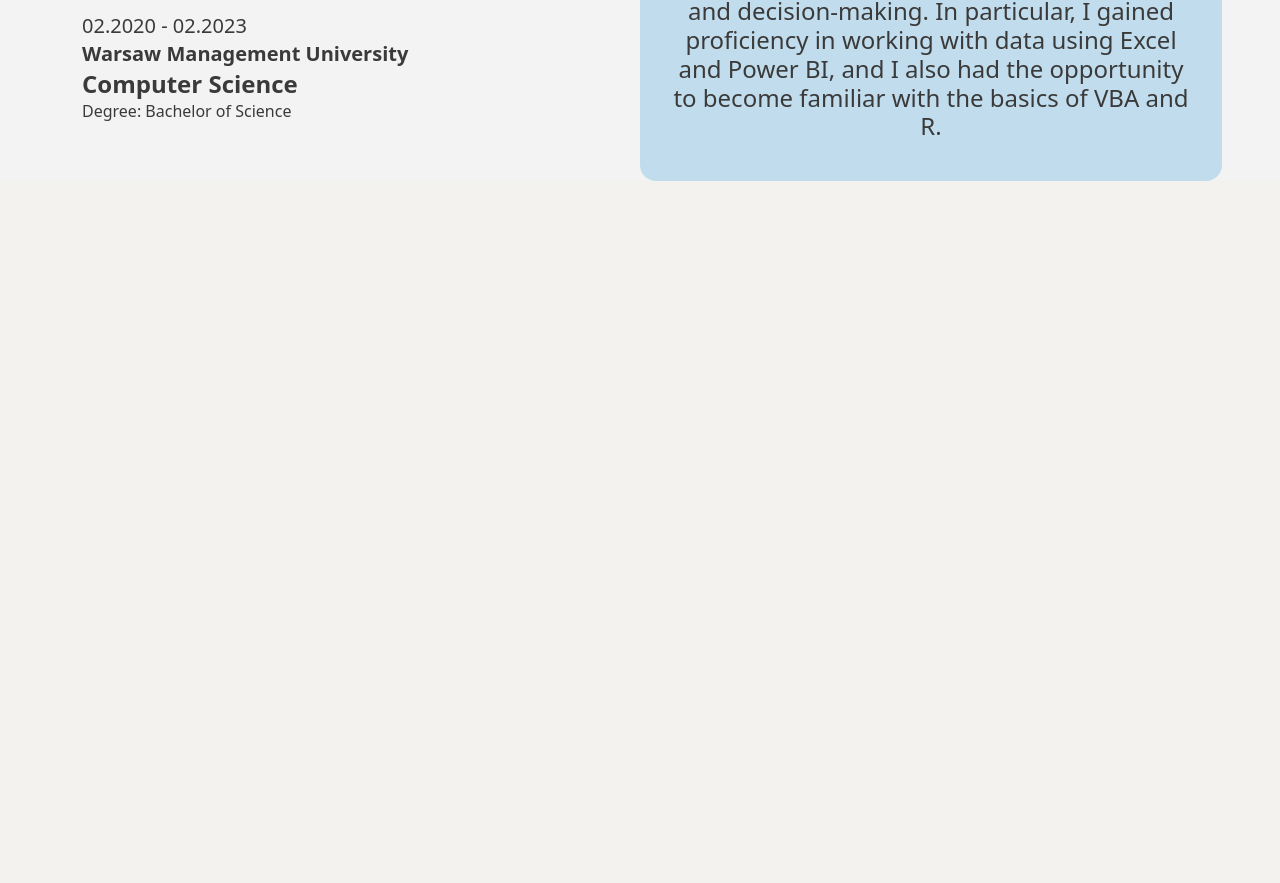
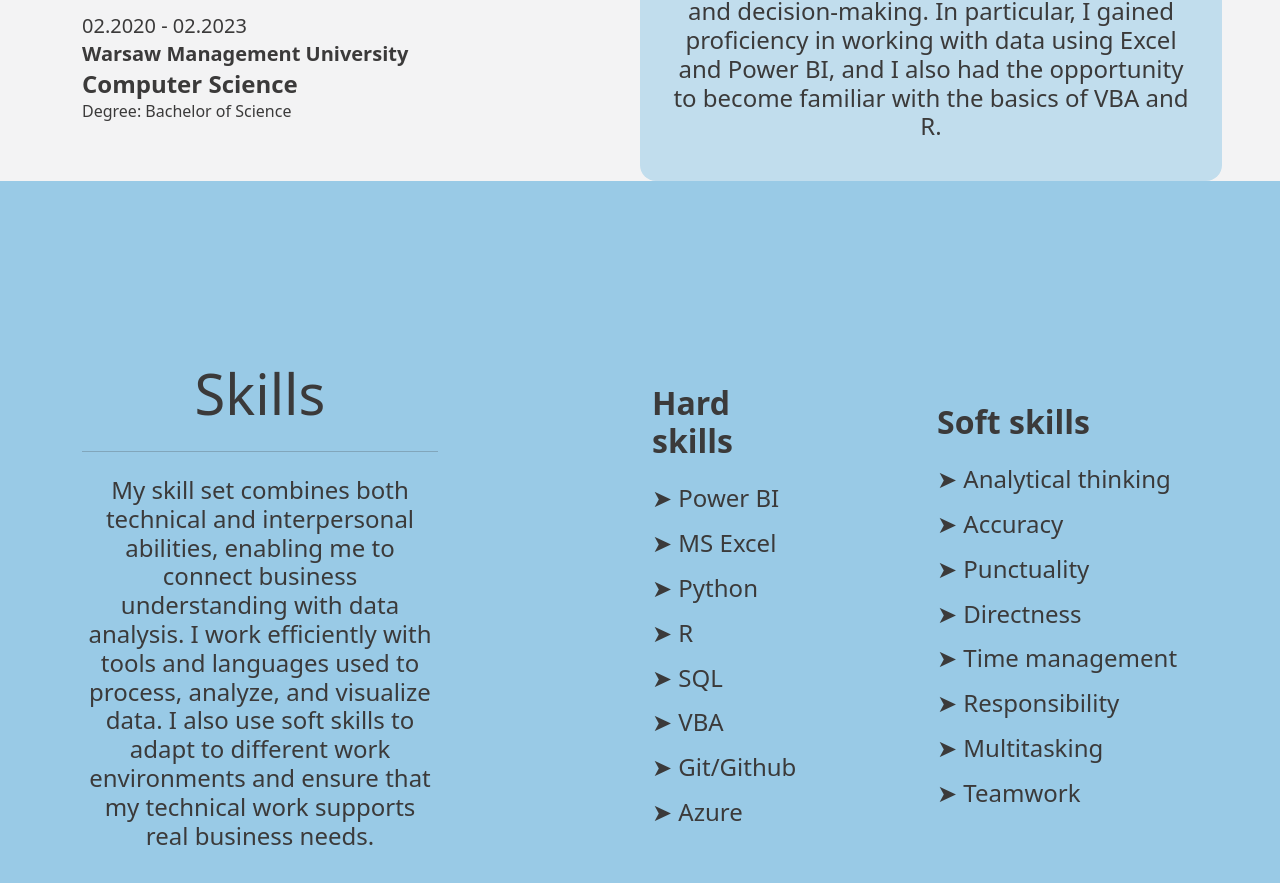
Before and after one commit to LauraSzymanska/portfolio, an Angular app: page /portfolio#/aboutme in a window 1280 px wide. Shown: the part 1438-2321 px from the top of the page. Before the commit the page ends 1619 px from the top, so only its background shows below. Built offline with nearby package versions, Linux system fonts and the light colour scheme.

Commit message:
skills section

```diff
--- a/src/views/aboutme/aboutme.component.html
+++ b/src/views/aboutme/aboutme.component.html
@@ -73,3 +73,41 @@
       </div>
     </div>
   </section>
+
+  <section id="skills" class="bg-dark-blue d-flex align-items-center" style="min-height: 100vh;">
+    <div class="container text-center">
+      <div class="d-flex justify-content-start mb-4">
+      </div>
+      <div class="row align-items-center mt-5">
+        <div class="col-md-4 mt-3">
+          <h1 class="display-4">Skills</h1>
+          <hr class="my-4" />
+          <p class="fs-4 display-4 text-center">My skill set combines both technical and interpersonal abilities, enabling me to connect business understanding with data analysis. I work efficiently with tools and languages used to process, analyze, and visualize data. I also use soft skills to adapt to different work environments and ensure that my technical work supports real business needs.</p>
+        </div>
+        <div class="col-md-2 mt-3"> </div>
+        <div class="col-md-2 mt-3">
+          <h2 class="display-4 fw-semibold fs-2 mb-4 text-start">Hard skills</h2>
+          <p class="mb-3 fs-4 display-4 text-start">➤ Power BI</p>
+          <p class="mb-3 fs-4 display-4 text-start">➤ MS Excel</p>
+          <p class="mb-3 fs-4 display-4 text-start">➤ Python</p>
+          <p class="mb-3 fs-4 display-4 text-start">➤ R</p>
+          <p class="mb-3 fs-4 display-4 text-start">➤ SQL</p>
+          <p class="mb-3 fs-4 display-4 text-start">➤ VBA</p>
+          <p class="mb-3 fs-4 display-4 text-start">➤ Git/Github</p>
+          <p class="mb-3 fs-4 display-4 text-start">➤ Azure</p>
+        </div>
+        <div class="col-md-1 mt-3"> </div>
+        <div class="col-md-3 mt-3">
+          <h2 class="display-4 fw-semibold fs-2 mb-4 text-start">Soft skills</h2>
+          <p class="mb-3 fs-4 display-4 text-start">➤ Analytical thinking</p>
+          <p class="mb-3 fs-4 display-4 text-start">➤ Accuracy</p>
+          <p class="mb-3 fs-4 display-4 text-start">➤ Punctuality</p>
+          <p class="mb-3 fs-4 display-4 text-start">➤ Directness</p>
+          <p class="mb-3 fs-4 display-4 text-start">➤ Time management</p>
+          <p class="mb-3 fs-4 display-4 text-start">➤ Responsibility</p>
+          <p class="mb-3 fs-4 display-4 text-start">➤ Multitasking</p>
+          <p class="mb-3 fs-4 display-4 text-start">➤ Teamwork</p>
+        </div>
+      </div>
+    </div>
+  </section>
```
